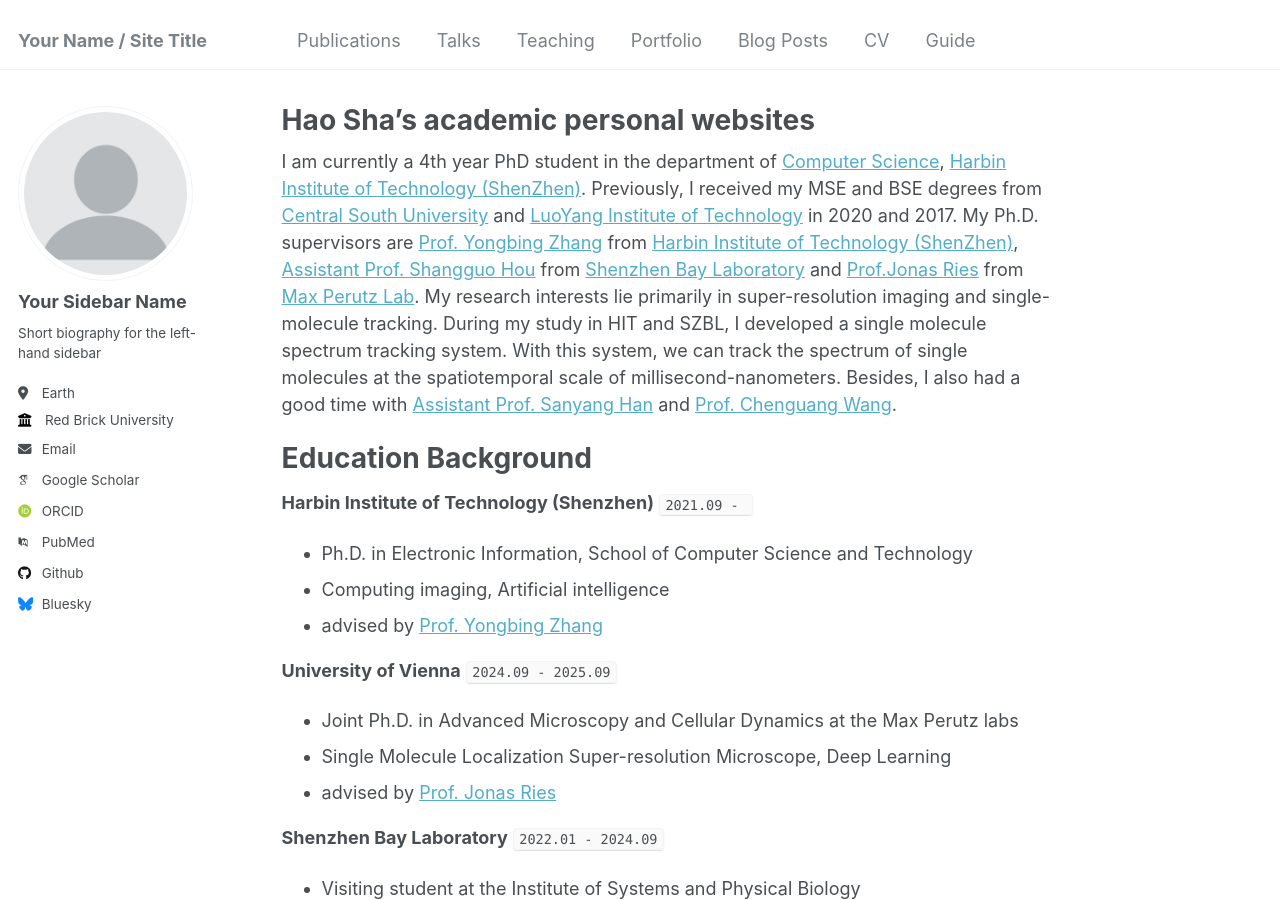
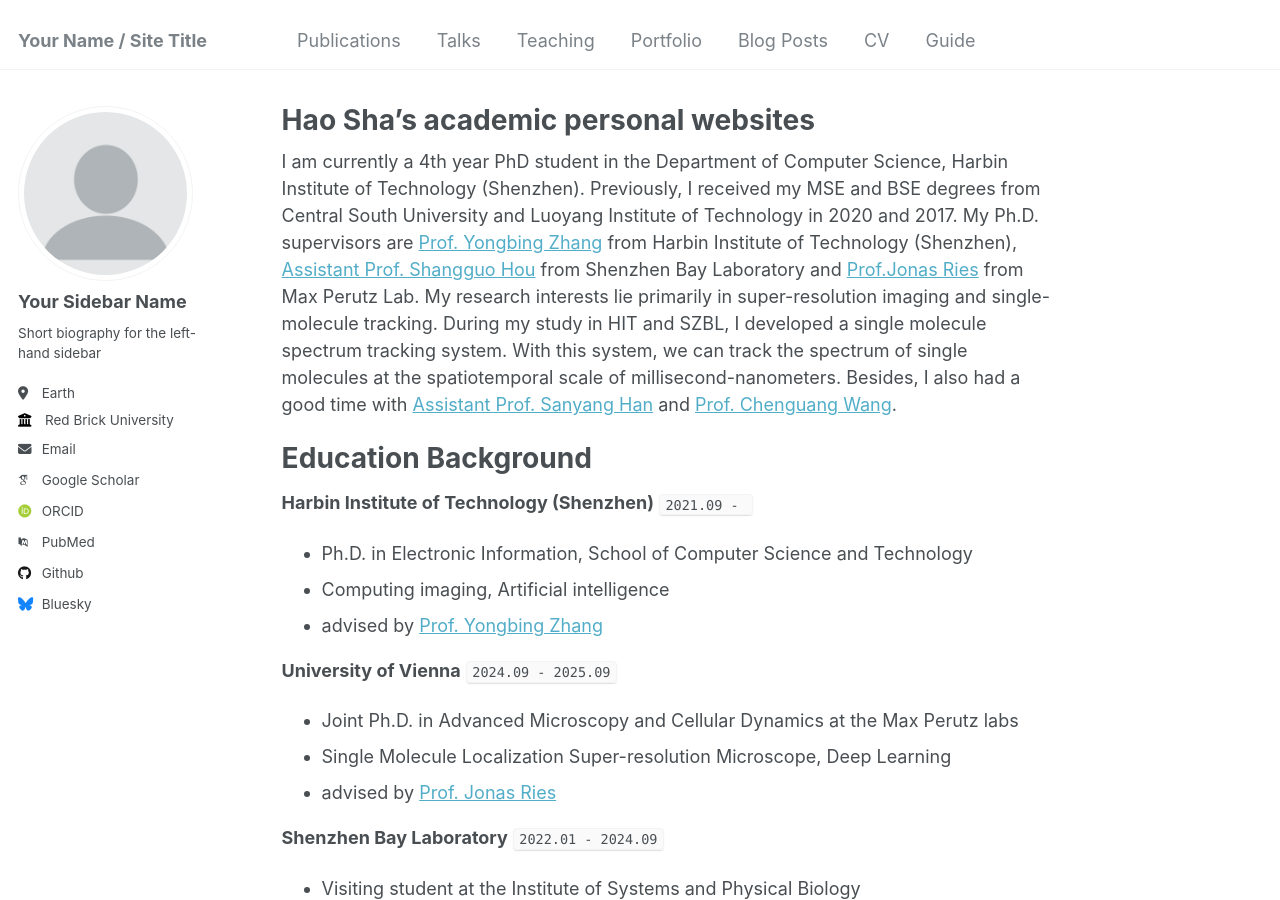
Before and after one commit to hitsh95/shahao, a Jekyll site: the page built from _pages/about.md, in a window 1280 px wide and 900 px high. Built offline with Jekyll 4.4.1, drawn with Linux system fonts in a browser that asks for light colours; some web fonts are replaced; some of the changed lines change nothing that is shown.

Commit message:
Update about.md

```diff
--- a/_pages/about.md
+++ b/_pages/about.md
@@ -7,7 +7,7 @@ redirect_from:
   - /about.html
 ---
 
-I am currently a 4th year PhD student in the department of <a href="http://cs.hitsz.edu.cn/">Computer Science</a>, <a href="http://en.hitsz.edu.cn/">Harbin Institute of Technology (ShenZhen)</a>. Previously, I received my MSE and BSE degrees from <a href="https://en.csu.edu.cn/">Central South University</a> and <a href="https://www.lit.edu.cn/">LuoYang Institute of Technology</a> in 2020 and 2017. My Ph.D. supervisors are <a href="https://faculty.hitsz.edu.cn/zhangyongbing">Prof. Yongbing Zhang</a> from <a href="http://en.hitsz.edu.cn/">Harbin Institute of Technology (ShenZhen)</a>, <a href="http://houlab.szbl.ac.cn/"> Assistant Prof. Shangguo Hou</a> from <a href="https://www.szbl.ac.cn/en/"> Shenzhen Bay Laboratory</a> and <a herf="https://rieslab.de/">Prof.Jonas Ries</a> from <a herf="https://www.maxperutzlabs.ac.at/research/research-groups/ries">Max Perutz Lab</a>. My research interests lie primarily in super-resolution imaging and single-molecule tracking. During my study in HIT and SZBL, I developed a single molecule spectrum tracking system. With this system, we can track the spectrum of single molecules at the spatiotemporal scale of millisecond-nanometers. Besides, I also had a good time with <a href="https://www.sigs.tsinghua.edu.cn/hsy_en/main.htm">Assistant Prof. Sanyang Han</a> and <a href="https://ee.jlu.edu.cn/en/info/1028/1106.htm"> Prof. Chenguang Wang</a>.
+I am currently a 4th year PhD student in the Department of Computer Science, Harbin Institute of Technology (Shenzhen). Previously, I received my MSE and BSE degrees from Central South University and Luoyang Institute of Technology in 2020 and 2017. My Ph.D. supervisors are <a href="https://faculty.hitsz.edu.cn/zhangyongbing">Prof. Yongbing Zhang</a> from Harbin Institute of Technology (Shenzhen), <a href="http://houlab.szbl.ac.cn/"> Assistant Prof. Shangguo Hou</a> from Shenzhen Bay Laboratory and <a herf="https://rieslab.de/">Prof.Jonas Ries</a> from Max Perutz Lab. My research interests lie primarily in super-resolution imaging and single-molecule tracking. During my study in HIT and SZBL, I developed a single molecule spectrum tracking system. With this system, we can track the spectrum of single molecules at the spatiotemporal scale of millisecond-nanometers. Besides, I also had a good time with <a href="https://www.sigs.tsinghua.edu.cn/hsy_en/main.htm">Assistant Prof. Sanyang Han</a> and <a href="https://ee.jlu.edu.cn/en/info/1028/1106.htm"> Prof. Chenguang Wang</a>.
 
 
 Education Background
```
